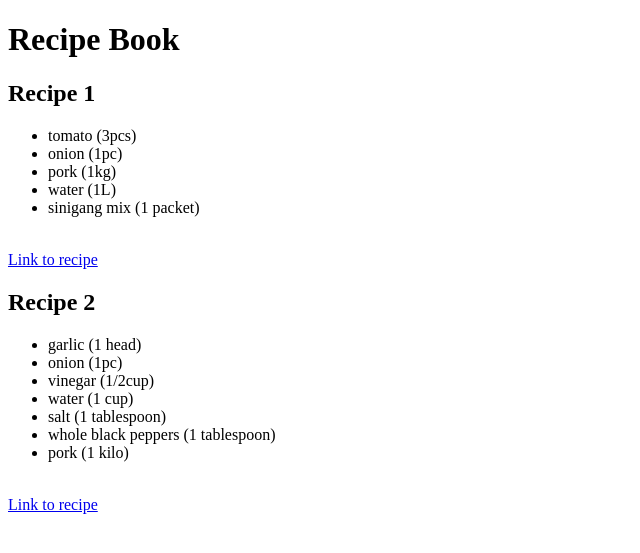
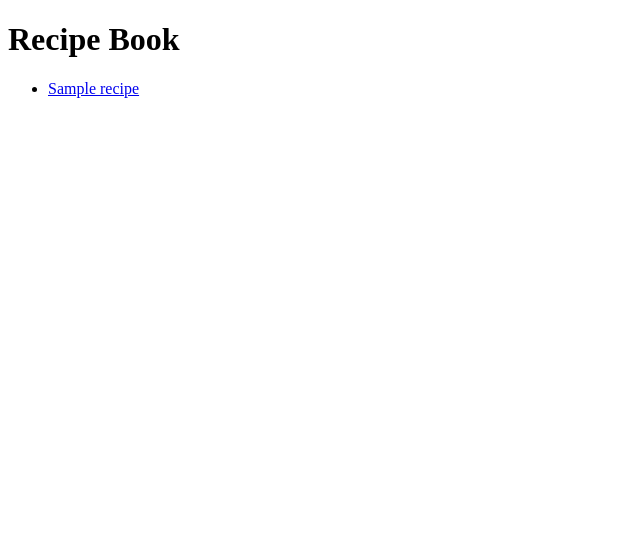
Before and after one commit to chescaaareyes/recipebook-reyes-francesca, a Django app: page /recipes/list in a window 1280 px wide. Shown: the top 553 px of the page, without its empty margins (0-640 px from the left). Run offline with Django 5.2, Linux system fonts and the light colour scheme; tables that the repository leaves empty hold one stand-in row (values such as "Sample post").

Commit message:
Modify views, urls, and data

```diff
--- a/ledger/templates/recipe.html
+++ b/ledger/templates/recipe.html
@@ -5,13 +5,11 @@
   </head>
   <body>
     <h1>Recipe Book</h1>
-    <h2>{{ name }}</h2>
+    <h2>{{ recipe }}</h2>
     <ul>
       {% for ingredient in ingredients %}
-      <li>{{ ingredient.name }} ({{ ingredient.quantity }})</li>
+      <li>{{ ingredient.ingredient }} ({{ ingredient.quantity }})</li>
       {% endfor %}
     </ul>
-    <br>
-    <a href= {{ link }}>Link to recipe</a>
   </body>
 </html>
--- a/ledger/templates/recipes_list.html
+++ b/ledger/templates/recipes_list.html
@@ -5,15 +5,10 @@
   </head>
   <body>
     <h1>Recipe Book</h1>
-    {% for recipe in recipes %}
-      <h2>{{ recipe.name }}</h2>
-      <ul>
-        {% for ingredient in recipe.ingredients %}
-        <li>{{ ingredient.name }} ({{ ingredient.quantity }})</li>
-        {% endfor %}
-      </ul>
-      <br>
-      <a href= {{ recipe.link }}>Link to recipe</a>
-    {% endfor %}
+    <ul>
+      {% for recipe in recipes %}
+        <li><a href={{ recipe.get_absolute_url  }}>{{ recipe }}</a></li>
+      {% endfor %}
+    </ul>
   </body>
 </html>
--- a/ledger/urls.py
+++ b/ledger/urls.py
@@ -1,10 +1,9 @@
 from django.urls import path
-from .views import recipes_list, recipe_1, recipe_2
+from .views import recipes_list, recipe
 
 urlpatterns = [
-  path('recipes/list', recipes_list, name="list"),
-  path('recipe/1', recipe_1, name="recipe1"),
-  path('recipe/2', recipe_2, name="recipe2")
+    path('recipes/list', recipes_list, name="list"),
+    path('recipe/<int:pk>', recipe, name="recipe")
 ]
 
 app_name = "ledger"
--- a/ledger/views.py
+++ b/ledger/views.py
@@ -1,135 +1,18 @@
 from django.shortcuts import render
+from .models import Ingredient, Recipe, RecipeIngredient
 
-# Create your views here.
 def recipes_list(request):
-  ctx = {
-    "recipes": [
-        {
-            "name": "Recipe 1",
-            "ingredients": [
-                {
-                    "name": "tomato",
-                    "quantity": "3pcs"
-                },
-                {
-                    "name": "onion",
-                    "quantity": "1pc"
-                },
-                {
-                    "name": "pork",
-                    "quantity": "1kg"
-                },
-                {
-                    "name": "water",
-                    "quantity": "1L"
-                },
-                {
-                    "name": "sinigang mix",
-                    "quantity": "1 packet"
-                }
-            ],
-            "link": "/recipe/1"
-        },
-        {
-            "name": "Recipe 2",
-            "ingredients": [
-                {
-                    "name": "garlic",
-                    "quantity": "1 head"
-                },
-                {
-                    "name": "onion",
-                    "quantity": "1pc"
-                },
-                {
-                    "name": "vinegar",
-                    "quantity": "1/2cup"
-                },
-                {
-                    "name": "water",
-                    "quantity": "1 cup"
-                },
-                {
-                    "name": "salt",
-                    "quantity": "1 tablespoon"
-                },
-                {
-                    "name": "whole black peppers",
-                    "quantity": "1 tablespoon"
-                },
-                {
-                    "name": "pork",
-                    "quantity": "1 kilo"
-                }
-            ],
-            "link": "/recipe/2"
-        }
-    ]
-  }
-  return render(request, "recipes_list.html", ctx)
+    recipes = Recipe.objects.all()
+    ctx = {
+        'recipes': recipes
+    }
+    return render(request, 'recipes_list.html', ctx)
 
-def recipe_1(request):
-  ctx = {
-    "name": "Recipe 1",
-    "ingredients": [
-        {
-            "name": "tomato",
-            "quantity": "3pcs"
-        },
-        {
-            "name": "onion",
-            "quantity": "1pc"
-        },
-        {
-            "name": "pork",
-            "quantity": "1kg"
-        },
-        {
-            "name": "water",
-            "quantity": "1L"
-        },
-        {
-            "name": "sinigang mix",
-            "quantity": "1 packet"
-        }
-    ],
-    "link": "/recipe/1"
-  }
-  return render(request, "recipe.html", ctx)
-
-def recipe_2(request):
-  ctx = {
-    "name": "Recipe 2",
-    "ingredients": [
-        {
-            "name": "garlic",
-            "quantity": "1 head"
-        },
-        {
-            "name": "onion",
-            "quantity": "1pc"
-        },
-        {
-            "name": "vinegar",
-            "quantity": "1/2cup"
-        },
-        {
-            "name": "water",
-            "quantity": "1 cup"
-        },
-        {
-            "name": "salt",
-            "quantity": "1 tablespoon"
-        },
-        {
-            "name": "whole black peppers",
-            "quantity": "1 tablespoon"
-        },
-        {
-            "name": "pork",
-            "quantity": "1 kilo"
-        }
-    ],
-    "link": "/recipe/2"
-  }
-  return render(request, "recipe.html", ctx)
+def recipe(request, pk):
+    recipe_name = Recipe.objects.get(pk=pk)
+    ingredients = RecipeIngredient.objects.filter(recipe__pk=pk)
+    ctx = {
+        'recipe': recipe_name,
+        'ingredients': ingredients
+    }
+    return render(request, 'recipe.html', ctx)
```
Also changed, not shown: ledger/migrations/0001_initial.py (added).
